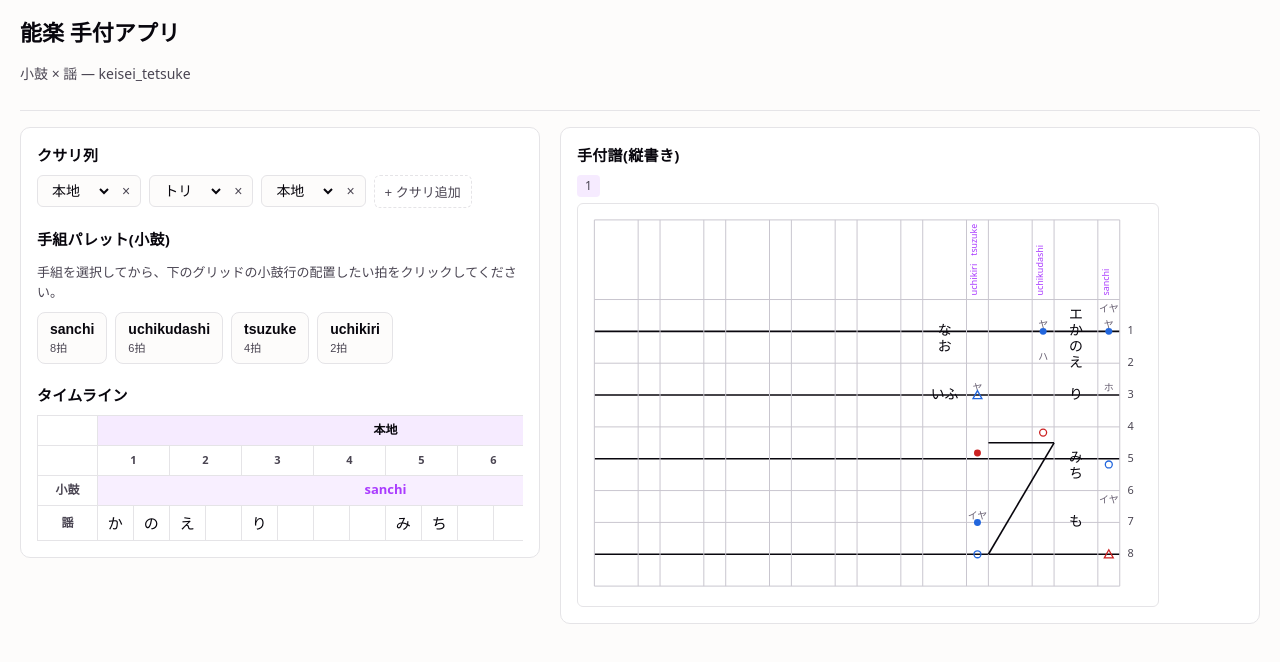
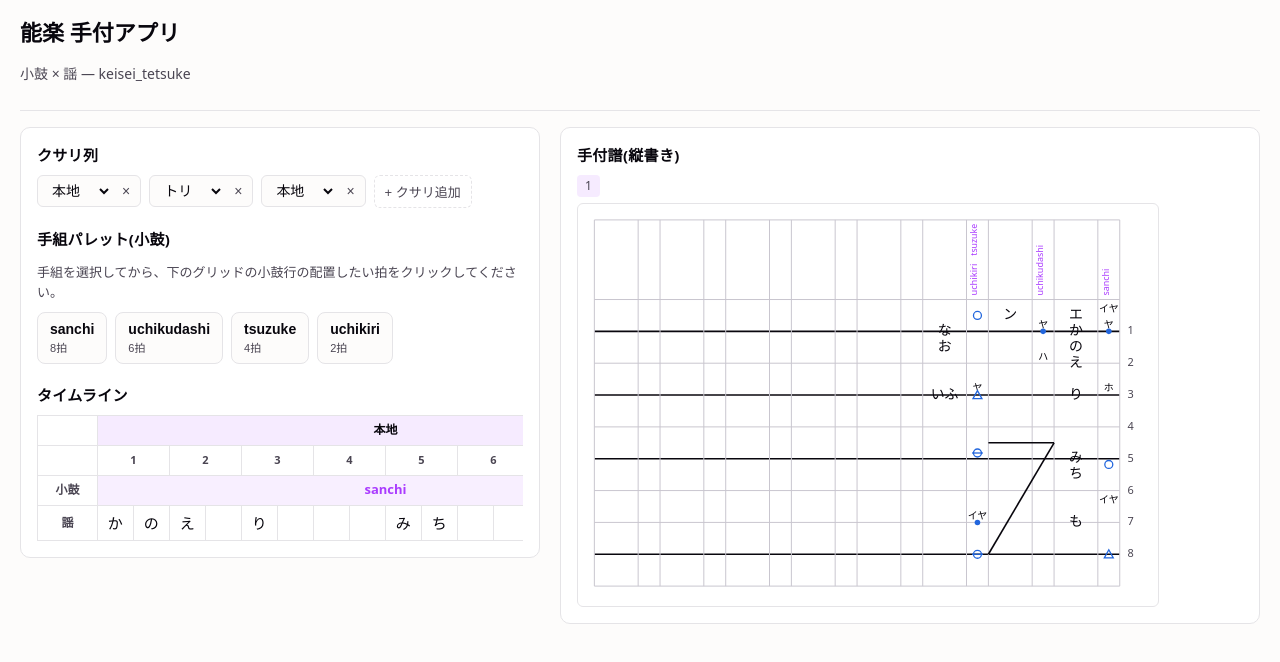
Before and after one commit to shun3333/tetsuke, a React (Vite) app: page / in a window 1280 px wide. Shown: the top 662 px of the page. Built offline with nearby package versions, Linux system fonts and the light colour scheme.

Commit message:
update: 修正反映

```diff
--- a/package.json
+++ b/package.json
@@ -21,5 +21,9 @@
     "oxlint": "^1.75.0",
     "typescript": "~6.0.2",
     "vite": "^8.2.0"
+  },
+  "volta": {
+    "node": "24.19.0",
+    "npm": "12.0.2"
   }
 }
--- a/src/components/ScoreView.tsx
+++ b/src/components/ScoreView.tsx
@@ -1,14 +1,17 @@
 // 描画ビュー: 手付をA4用紙相当のページ単位に分割して描画する。
 // 1ページ = 固定8クサリ枠(データが無い枠は空白)。クサリは右→左、
-// 各クサリ枠内は左に謡・右に小鼓の手組(専用の箱)を配置し、
+// 各クサリ枠内は左に謡・右に小鼓の手組を配置し、
 // 拍数の軸はページ右端に1つだけ表示する。
+// 表は拍の横線の上、裏は線と線の間(半拍下)に置く。
+// クサリ末尾の拍の裏は、次のクサリの1拍目の半拍前(=0拍裏)に送って描画する。
 import { useMemo } from "react";
 import {
   KUSARI_BEAT_COUNT,
-  type HitColor,
-  type HitSymbol,
+  type Instrument,
   type SongData,
   type TeMaster,
+  type TeName,
+  type TeShape,
   type Timing,
   type UtaiSub,
 } from "../types";
@@ -17,6 +20,7 @@ import {
   computeTeFragments,
   type TeFragment,
 } from "../logic/position";
+import { INSTRUMENT_COLOR, TE_GLYPH_MASTER } from "../data/instruments";
 
 interface Props {
   song: SongData;
@@ -27,20 +31,20 @@ const BEAT_HEIGHT = 32;
 const HEADER_ROW_HEIGHT = 80;
 const MARGIN_TOP = 16;
 const MARGIN_BOTTOM = 20;
+const MARGIN_LEFT = 16;
+const MARGIN_RIGHT = 16;
 // 1拍目の横線の上に確保する余白(半拍分の「0拍裏」+ 半拍分の余白)
 const TOP_PAD = BEAT_HEIGHT;
-// 最終拍の横線の下に確保する余白(半拍分の裏 + 半拍分の余白)
+// 最終拍の横線の下に確保する余白
 const BOTTOM_PAD = BEAT_HEIGHT;
-const MARGIN_LEFT = 16;
-const MARGIN_RIGHT = 16;
 // 謡:小鼓の枠の横幅は概ね2:1
 const TE_COL_WIDTH = 22;
 const UTAI_COL_WIDTH = 44;
 const AXIS_COL_WIDTH = 22;
 const KUSARI_PER_PAGE = 8;
+const GRID_TOP = MARGIN_TOP + HEADER_ROW_HEIGHT;
 /** 見やすさのため太線にする拍(1始まり) */
 const THICK_BEATS = new Set([1, 3, 5, 8]);
-const GRID_TOP = MARGIN_TOP + HEADER_ROW_HEIGHT;
 
 const TIMING_Y_OFFSET: Record<Timing, number> = {
   slightly_early: -BEAT_HEIGHT * 0.18,
@@ -48,53 +52,75 @@ const TIMING_Y_OFFSET: Record<Timing, number> = {
   slightly_late: BEAT_HEIGHT * 0.18,
 };
 
-const HIT_COLOR: Record<HitColor, string> = {
-  blue: "#2266dd",
-  red: "#cc2222",
-};
-
-interface HitMarkProps {
+interface TeMarkProps {
   cx: number;
   cy: number;
-  symbol: HitSymbol;
-  color: HitColor;
+  shape: TeShape;
+  color: string;
+  label: string;
 }
 
-function HitMark({ cx, cy, symbol, color }: HitMarkProps) {
-  const stroke = HIT_COLOR[color];
-  if (symbol === "filled_circle") {
-    return <circle cx={cx} cy={cy} r={3.5} fill={stroke} />;
-  }
-  if (symbol === "open_circle") {
-    return <circle cx={cx} cy={cy} r={3.5} fill="none" stroke={stroke} strokeWidth={1.3} />;
-  }
+/** 手マスタで指定された図形を描く */
+function TeMark({ cx, cy, shape, color, label }: TeMarkProps) {
+  const title = <title>{label}</title>;
+  switch (shape) {
+    case "filled_small_circle":
+      return (
+        <circle cx={cx} cy={cy} r={2.8} fill={color}>
+          {title}
+        </circle>
+      );
+    case "open_circle":
+      return (
+        <circle cx={cx} cy={cy} r={4} fill="none" stroke={color} strokeWidth={1.3}>
+          {title}
+        </circle>
+      );
+    case "open_circle_barred":
+      return (
+        <g>
+          {title}
+          <circle cx={cx} cy={cy} r={4} fill="none" stroke={color} strokeWidth={1.3} />
+          <line
+            x1={cx - 5.5}
+            x2={cx + 5.5}
+            y1={cy}
+            y2={cy}
+            stroke={color}
+            strokeWidth={1.3}
+          />
+        </g>
+      );
+    case "open_triangle": {
       const r = 4.5;
       const points = `${cx},${cy - r} ${cx + r},${cy + r * 0.8} ${cx - r},${cy + r * 0.8}`;
-  return <polygon points={points} fill="none" stroke={stroke} strokeWidth={1.3} />;
+      return (
+        <polygon points={points} fill="none" stroke={color} strokeWidth={1.3}>
+          {title}
+        </polygon>
+      );
+    }
+  }
 }
 
-/** 描画用に展開した謡の1枠。beatは1始まり(0は「0拍裏」を表す) */
+/** 描画用に展開した謡の1枠。beatIndexは0始まり(-1 は「0拍裏」= 1拍目の半拍前) */
 interface UtaiCell {
-  beat: number;
+  beatIndex: number;
   sub: UtaiSub;
   value: string;
 }
 
-/**
- * 掛け声/手がそのフラグメント(=クサリ内に収まる範囲)に描画されるべきかを判定する。
- * 裏は半拍下にずれるため、手組の頭より前の「0拍裏」(rel_beat: -1, sub: "ura")は
- * 手組の先頭フラグメントに限って1拍分手前まで許容する。
- */
-function isVisibleInFragment(
-  localBeat: number,
-  sub: UtaiSub,
-  frag: TeFragment,
-  kusariBeatCount: number,
-): boolean {
-  const lowerBound =
-    sub === "ura" && frag.isFirstFragment ? frag.localStart - 1 : frag.localStart;
-  if (localBeat < lowerBound || localBeat >= frag.localEnd) return false;
-  return localBeat >= -1 && localBeat < kusariBeatCount;
+/** 描画用に展開した掛け声/手の1つ。描画先のクサリと位置は解決済み。 */
+interface TeRenderItem {
+  key: string;
+  beatIndex: number;
+  sub: UtaiSub;
+  kind: "kakegoe" | "hit";
+  /** どの楽器の手組か(色の決定に使う) */
+  instrument: Instrument;
+  text?: string;
+  te?: TeName;
+  timing?: Timing;
 }
 
 /** 1クサリ枠 = 謡1列 + 小鼓1列(右)のセット。データが無い枠も同じ幅で確保する。 */
@@ -110,10 +136,9 @@ interface SlotLayout {
 
 interface ScorePageProps {
   song: SongData;
-  teMaster: TeMaster;
-  globalStarts: number[];
   allFragments: TeFragment[];
   utaiEntriesByKusari: Map<number, UtaiCell[]>;
+  teItemsByKusari: Map<number, TeRenderItem[]>;
   rowsPerPage: number;
   slotKusariIndices: (number | null)[];
   pageNumber: number;
@@ -121,10 +146,9 @@ interface ScorePageProps {
 
 function ScorePage({
   song,
-  teMaster,
-  globalStarts,
   allFragments,
   utaiEntriesByKusari,
+  teItemsByKusari,
   rowsPerPage,
   slotKusariIndices,
   pageNumber,
@@ -242,6 +266,7 @@ function ScorePage({
           const kusariIndex = slot.kusariIndex;
           const slotLeft = slot.utaiColX;
           const slotRight = slot.teColX + TE_COL_WIDTH;
+          const teColCenterX = slot.teColX + TE_COL_WIDTH / 2;
           // 8拍に満たないクサリ(トリ/オクリ/片地)は、使わない拍を
           // 「最終拍の裏の太い横線」+「そこから8拍目へ下る斜めの太線」で示す
           const hasUnusedBeats = slot.beatCount < rowsPerPage;
@@ -266,16 +291,15 @@ function ScorePage({
                   />
                 </>
               )}
-              {/* 謡(表は横線の上、裏は線と線の間。beat 0 の裏は1拍目の線の上に出る) */}
-              {(utaiEntriesByKusari.get(kusariIndex) ?? []).map((entry: UtaiCell, i: number) => {
-                // beatは1始まり、0は「0拍裏」(1拍目の線の半拍上)
-                const beatIndex = entry.beat - 1;
-                if (beatIndex >= slot.beatCount) return null;
+
+              {/* 謡(表は横線の上、裏は線と線の間。beatIndex -1 は1拍目の半拍前) */}
+              {(utaiEntriesByKusari.get(kusariIndex) ?? []).map((entry, i) => {
+                if (entry.beatIndex >= slot.beatCount) return null;
                 return (
                   <text
                     key={i}
                     x={slot.utaiColX + UTAI_COL_WIDTH / 2}
-                    y={posY(beatIndex, entry.sub)}
+                    y={posY(entry.beatIndex, entry.sub)}
                     dominantBaseline="middle"
                     fontSize={14}
                     textAnchor="middle"
@@ -286,13 +310,9 @@ function ScorePage({
                 );
               })}
 
-              {/* 小鼓 手組(クサリごとに1列、右側) */}
+              {/* 手組名(8拍の領域の上の専用の行に縦書きで並べる) */}
               {slot.fragments.map((frag, fi) => {
-                const def = teMaster[frag.teId];
-                if (!def) return null;
-                const colX = slot.teColX + TE_COL_WIDTH / 2;
-                // 手組名はヘッダー行を「名前を表示する手組の数」で分割して縦書きで並べる
-                // (前のクサリから続くフラグメントは名前を出さないので数に含めない)
+                if (!frag.isFirstFragment) return null;
                 const namedCount = slot.fragments.filter((f) => f.isFirstFragment).length;
                 const nameOrder = slot.fragments
                   .slice(0, fi)
@@ -303,59 +323,54 @@ function ScorePage({
                 const estimatedNameWidth = frag.teId.length * nameFontSize * 0.62;
                 const maxNameWidth = nameBand - 8;
                 return (
-                  <g key={`${frag.instanceIndex}-${frag.kusariIndex}`}>
-                    {frag.isFirstFragment && (
                   <text
-                        x={colX}
+                    key={`name-${frag.instanceIndex}`}
+                    x={teColCenterX}
                     y={nameAnchorY}
                     fontSize={nameFontSize}
                     textAnchor="start"
                     className="te-instance-label"
-                        transform={`rotate(-90 ${colX} ${nameAnchorY})`}
-                        textLength={
-                          estimatedNameWidth > maxNameWidth ? maxNameWidth : undefined
-                        }
+                    transform={`rotate(-90 ${teColCenterX} ${nameAnchorY})`}
+                    textLength={estimatedNameWidth > maxNameWidth ? maxNameWidth : undefined}
                     lengthAdjust="spacingAndGlyphs"
                   >
                     {frag.teId}
                   </text>
-                    )}
-                    {def.internal_pattern.kakegoe.map((kg, ki) => {
-                      const sub = kg.sub ?? "omote";
-                      const localBeat =
-                        frag.instanceGlobalStart + kg.rel_beat - globalStarts[kusariIndex];
-                      if (!isVisibleInFragment(localBeat, sub, frag, slot.beatCount)) return null;
+                );
+              })}
+
+              {/* 小鼓の掛け声・手(色は楽器ごとに決まる) */}
+              {(teItemsByKusari.get(kusariIndex) ?? []).map((item) => {
+                if (item.beatIndex >= slot.beatCount) return null;
+                const color = INSTRUMENT_COLOR[item.instrument];
+                if (item.kind === "kakegoe") {
                   return (
                     <text
-                          key={`kg-${ki}`}
-                          x={colX}
-                          y={posY(localBeat, sub) - BEAT_HEIGHT * 0.2}
+                      key={item.key}
+                      x={teColCenterX}
+                      y={posY(item.beatIndex, item.sub) - BEAT_HEIGHT * 0.2}
                       dominantBaseline="middle"
                       fontSize={10}
                       textAnchor="middle"
-                          className="kakegoe-text"
-                          fill={kg.color ? HIT_COLOR[kg.color] : undefined}
+                      fill={color}
                     >
-                          {kg.text}
+                      {item.text}
                     </text>
                   );
-                    })}
-                    {def.internal_pattern.hits.map((hit, hi) => {
-                      const sub = hit.sub ?? "omote";
-                      const localBeat =
-                        frag.instanceGlobalStart + hit.rel_beat - globalStarts[kusariIndex];
-                      if (!isVisibleInFragment(localBeat, sub, frag, slot.beatCount)) return null;
+                }
+                const glyph = item.te
+                  ? TE_GLYPH_MASTER[item.instrument]?.[item.te]
+                  : undefined;
+                if (!glyph) return null;
                 return (
-                        <HitMark
-                          key={`hit-${hi}`}
-                          cx={colX}
-                          cy={posY(localBeat, sub) + TIMING_Y_OFFSET[hit.timing]}
-                          symbol={hit.symbol}
-                          color={hit.color ?? "blue"}
+                  <TeMark
+                    key={item.key}
+                    cx={teColCenterX}
+                    cy={posY(item.beatIndex, item.sub) + TIMING_Y_OFFSET[item.timing ?? "on"]}
+                    shape={glyph.shape}
+                    color={color}
+                    label={glyph.label}
                   />
-                      );
-                    })}
-                  </g>
                 );
               })}
             </g>
@@ -383,21 +398,97 @@ export function ScoreView({ song, teMaster }: Props) {
     [song.tracks.kotsuzumi, teMaster, song.kusari_sequence, globalStarts],
   );
 
+  /**
+   * クサリ末尾の拍の裏は、次のクサリの1拍目の半拍前(beatIndex -1)に送る。
+   * 次のクサリが無い場合はその場に残す。
+   */
+  const resolvePosition = useMemo(() => {
+    return (kusariIndex: number, beatIndex: number, sub: UtaiSub) => {
+      const kusari = song.kusari_sequence[kusariIndex];
+      if (!kusari) return null;
+      const beatCount = KUSARI_BEAT_COUNT[kusari.type];
+      if (
+        sub === "ura" &&
+        beatIndex === beatCount - 1 &&
+        kusariIndex + 1 < song.kusari_sequence.length
+      ) {
+        return { kusariIndex: kusariIndex + 1, beatIndex: -1 };
+      }
+      return { kusariIndex, beatIndex };
+    };
+  }, [song.kusari_sequence]);
+
   const utaiEntriesByKusari = useMemo(() => {
     const map = new Map<number, UtaiCell[]>();
     (song.tracks.utai?.chars ?? []).forEach((c) => {
       if (!c.content) return;
-      const list = map.get(c.beat_ref.kusari_index) ?? [];
-      list.push({ beat: c.beat_ref.beat, sub: c.sub, value: c.content.value });
-      map.set(c.beat_ref.kusari_index, list);
+      // beatは1始まり(0は「0拍裏」)なので0始まりに直す
+      const pos = resolvePosition(c.beat_ref.kusari_index, c.beat_ref.beat - 1, c.sub);
+      if (!pos) return;
+      const list = map.get(pos.kusariIndex) ?? [];
+      list.push({ beatIndex: pos.beatIndex, sub: c.sub, value: c.content.value });
+      map.set(pos.kusariIndex, list);
     });
     return map;
-  }, [song.tracks.utai]);
+  }, [song.tracks.utai, resolvePosition]);
 
-  const rowsPerPage = useMemo(
-    () => Math.max(...Object.values(KUSARI_BEAT_COUNT)),
-    [],
-  );
+  const teItemsByKusari = useMemo(() => {
+    const map = new Map<number, TeRenderItem[]>();
+    const push = (kusariIndex: number, item: TeRenderItem) => {
+      const list = map.get(kusariIndex) ?? [];
+      list.push(item);
+      map.set(kusariIndex, list);
+    };
+    allFragments.forEach((frag) => {
+      const def = teMaster[frag.teId];
+      if (!def) return;
+      const kusari = song.kusari_sequence[frag.kusariIndex];
+      if (!kusari) return;
+      const beatCount = KUSARI_BEAT_COUNT[kusari.type];
+      /** 手組内の相対位置を、描画先のクサリ・拍に解決する(範囲外はnull) */
+      const place = (relBeat: number, sub: UtaiSub) => {
+        const beatIndex =
+          frag.instanceGlobalStart + relBeat - globalStarts[frag.kusariIndex];
+        // 手組の頭より前の「0拍裏」は先頭フラグメントに限って1拍分手前まで許容する
+        const lowerBound =
+          sub === "ura" && frag.isFirstFragment ? frag.localStart - 1 : frag.localStart;
+        if (beatIndex < lowerBound || beatIndex >= frag.localEnd) return null;
+        if (beatIndex < -1 || beatIndex >= beatCount) return null;
+        return resolvePosition(frag.kusariIndex, beatIndex, sub);
+      };
+      const fragKey = `${frag.instanceIndex}-${frag.kusariIndex}`;
+      def.internal_pattern.kakegoe.forEach((kg, ki) => {
+        const sub = kg.sub ?? "omote";
+        const pos = place(kg.rel_beat, sub);
+        if (!pos) return;
+        push(pos.kusariIndex, {
+          key: `kg-${fragKey}-${ki}`,
+          beatIndex: pos.beatIndex,
+          sub,
+          kind: "kakegoe",
+          instrument: def.instrument,
+          text: kg.text,
+        });
+      });
+      def.internal_pattern.hits.forEach((hit, hi) => {
+        const sub = hit.sub ?? "omote";
+        const pos = place(hit.rel_beat, sub);
+        if (!pos) return;
+        push(pos.kusariIndex, {
+          key: `hit-${fragKey}-${hi}`,
+          beatIndex: pos.beatIndex,
+          sub,
+          kind: "hit",
+          instrument: def.instrument,
+          te: hit.te,
+          timing: hit.timing,
+        });
+      });
+    });
+    return map;
+  }, [allFragments, teMaster, song.kusari_sequence, globalStarts, resolvePosition]);
+
+  const rowsPerPage = useMemo(() => Math.max(...Object.values(KUSARI_BEAT_COUNT)), []);
 
   const pages = useMemo(() => {
     const totalKusari = song.kusari_sequence.length;
@@ -416,10 +507,9 @@ export function ScoreView({ song, teMaster }: Props) {
         <ScorePage
           key={pageIndex}
           song={song}
-          teMaster={teMaster}
-          globalStarts={globalStarts}
           allFragments={allFragments}
           utaiEntriesByKusari={utaiEntriesByKusari}
+          teItemsByKusari={teItemsByKusari}
           rowsPerPage={rowsPerPage}
           slotKusariIndices={slotKusariIndices}
           pageNumber={pageIndex + 1}
--- a/src/components/TimelineGrid.tsx
+++ b/src/components/TimelineGrid.tsx
@@ -111,27 +111,36 @@ export function TimelineGrid({
     else if (caret === "end") el.setSelectionRange(el.value.length, el.value.length);
   }
 
+  // 入力欄は「1拍表 → 1拍裏 → 2拍表 → …」の順に並ぶ。
+  // 左右キーはこの並び順をそのまま辿る。
+  function focusFlatIndex(index: number, caret: "start" | "end") {
+    if (index < 0 || index >= total * UTAI_SUBS.length) return;
+    const g = Math.floor(index / UTAI_SUBS.length);
+    const sub = UTAI_SUBS[index % UTAI_SUBS.length];
+    focusUtaiInput(g, sub, caret);
+  }
+
   function handleUtaiKeyDown(
     e: React.KeyboardEvent<HTMLInputElement>,
     g: number,
     sub: UtaiSub,
   ) {
     const input = e.currentTarget;
+    const flatIndex = g * UTAI_SUBS.length + UTAI_SUBS.indexOf(sub);
     switch (e.key) {
       case "ArrowLeft":
-        if (input.selectionStart === 0 && input.selectionEnd === 0 && g > 0) {
+        if (input.selectionStart === 0 && input.selectionEnd === 0) {
           e.preventDefault();
-          focusUtaiInput(g - 1, sub, "end");
+          focusFlatIndex(flatIndex - 1, "end");
         }
         break;
       case "ArrowRight":
         if (
           input.selectionStart === input.value.length &&
-          input.selectionEnd === input.value.length &&
-          g < total - 1
+          input.selectionEnd === input.value.length
         ) {
           e.preventDefault();
-          focusUtaiInput(g + 1, sub, "start");
+          focusFlatIndex(flatIndex + 1, "start");
         }
         break;
       case "ArrowUp":
--- /dev/null
+++ b/src/data/instruments.ts
@@ -0,0 +1,21 @@
+// 楽器ごとの表示設定(色)と、手マスタ(手のID -> 表示する図形)。
+// 色は文字・記号ごとではなく楽器ごとに決める。
+import type { Instrument, TeGlyphMaster } from "../types";
+
+/** 楽器ごとの表示色。小鼓の手組は掛け声も手もすべて青。 */
+export const INSTRUMENT_COLOR: Record<Instrument, string> = {
+  kotsuzumi: "#2266dd",
+};
+
+/** 小鼓の手マスタ。小鼓の手はこの4種類のみ。 */
+export const kotsuzumiTeGlyphs: TeGlyphMaster = {
+  pu: { te: "pu", label: "プ", shape: "open_circle_barred" },
+  po: { te: "po", label: "ポ", shape: "open_circle" },
+  chi: { te: "chi", label: "チ", shape: "filled_small_circle" },
+  ta: { te: "ta", label: "タ", shape: "open_triangle" },
+};
+
+/** 楽器ごとの手マスタ */
+export const TE_GLYPH_MASTER: Record<Instrument, TeGlyphMaster> = {
+  kotsuzumi: kotsuzumiTeGlyphs,
+};
--- a/src/data/sampleSong.ts
+++ b/src/data/sampleSong.ts
@@ -32,6 +32,8 @@ export const sampleSong: SongData = {
         { beat_ref: { kusari_index: 0, beat: 5 }, sub: "omote", content: { type: "text", value: "み" } },
         { beat_ref: { kusari_index: 0, beat: 5 }, sub: "ura", content: { type: "text", value: "ち" } },
         { beat_ref: { kusari_index: 0, beat: 7 }, sub: "omote", content: { type: "text", value: "も" } },
+        // クサリ末尾(8拍)の裏 → 次のクサリの1拍目の半拍前に表示される
+        { beat_ref: { kusari_index: 0, beat: 8 }, sub: "ura", content: { type: "text", value: "ン" } },
         { beat_ref: { kusari_index: 2, beat: 1 }, sub: "omote", content: { type: "text", value: "な" } },
         { beat_ref: { kusari_index: 2, beat: 1 }, sub: "ura", content: { type: "text", value: "お" } },
         { beat_ref: { kusari_index: 2, beat: 3 }, sub: "omote", content: { type: "text", value: "いふ" } },
--- a/src/data/teMaster.ts
+++ b/src/data/teMaster.ts
@@ -16,9 +16,9 @@ export const kotsuzumiTeMaster: TeMaster = {
         { rel_beat: 5, text: "イヤ", sub: "ura" },
       ],
       hits: [
-        { rel_beat: 0, timing: "on", symbol: "filled_circle" },
-        { rel_beat: 4, timing: "slightly_late", symbol: "open_circle" },
-        { rel_beat: 7, timing: "on", symbol: "triangle", color: "red" },
+        { rel_beat: 0, timing: "on", te: "chi" },
+        { rel_beat: 4, timing: "slightly_late", te: "po" },
+        { rel_beat: 7, timing: "on", te: "ta" },
       ],
     },
   },
@@ -32,8 +32,9 @@ export const kotsuzumiTeMaster: TeMaster = {
         { rel_beat: 1, text: "ハ" },
       ],
       hits: [
-        { rel_beat: 0, timing: "on", symbol: "filled_circle" },
-        { rel_beat: 3, timing: "slightly_late", symbol: "open_circle", color: "red" },
+        { rel_beat: 0, timing: "on", te: "chi" },
+        // トリ(4拍)の末尾の裏 → 次のクサリの1拍目の半拍前に表示される
+        { rel_beat: 3, timing: "on", te: "po", sub: "ura" },
       ],
     },
   },
@@ -44,8 +45,8 @@ export const kotsuzumiTeMaster: TeMaster = {
       length: 4,
       kakegoe: [{ rel_beat: 0, text: "ヤ" }],
       hits: [
-        { rel_beat: 0, timing: "on", symbol: "triangle" },
-        { rel_beat: 2, timing: "slightly_early", symbol: "filled_circle", color: "red" },
+        { rel_beat: 0, timing: "on", te: "ta" },
+        { rel_beat: 2, timing: "slightly_early", te: "pu" },
       ],
     },
   },
@@ -56,8 +57,8 @@ export const kotsuzumiTeMaster: TeMaster = {
       length: 2,
       kakegoe: [{ rel_beat: 0, text: "イヤ" }],
       hits: [
-        { rel_beat: 0, timing: "on", symbol: "filled_circle" },
-        { rel_beat: 1, timing: "on", symbol: "open_circle" },
+        { rel_beat: 0, timing: "on", te: "chi" },
+        { rel_beat: 1, timing: "on", te: "pu" },
       ],
     },
   },
--- a/src/index.css
+++ b/src/index.css
@@ -357,10 +357,6 @@ table.timeline-grid {
   fill: var(--te-box-stroke);
 }
 
-.score-view .kakegoe-text {
-  fill: var(--kakegoe-fill);
-}
-
 .score-view .beat-axis-text {
   fill: var(--text);
 }
```
Also changed, not shown: src/types.ts (+32 -8 lines). Lines whose indentation alone changed are shown as unchanged.
